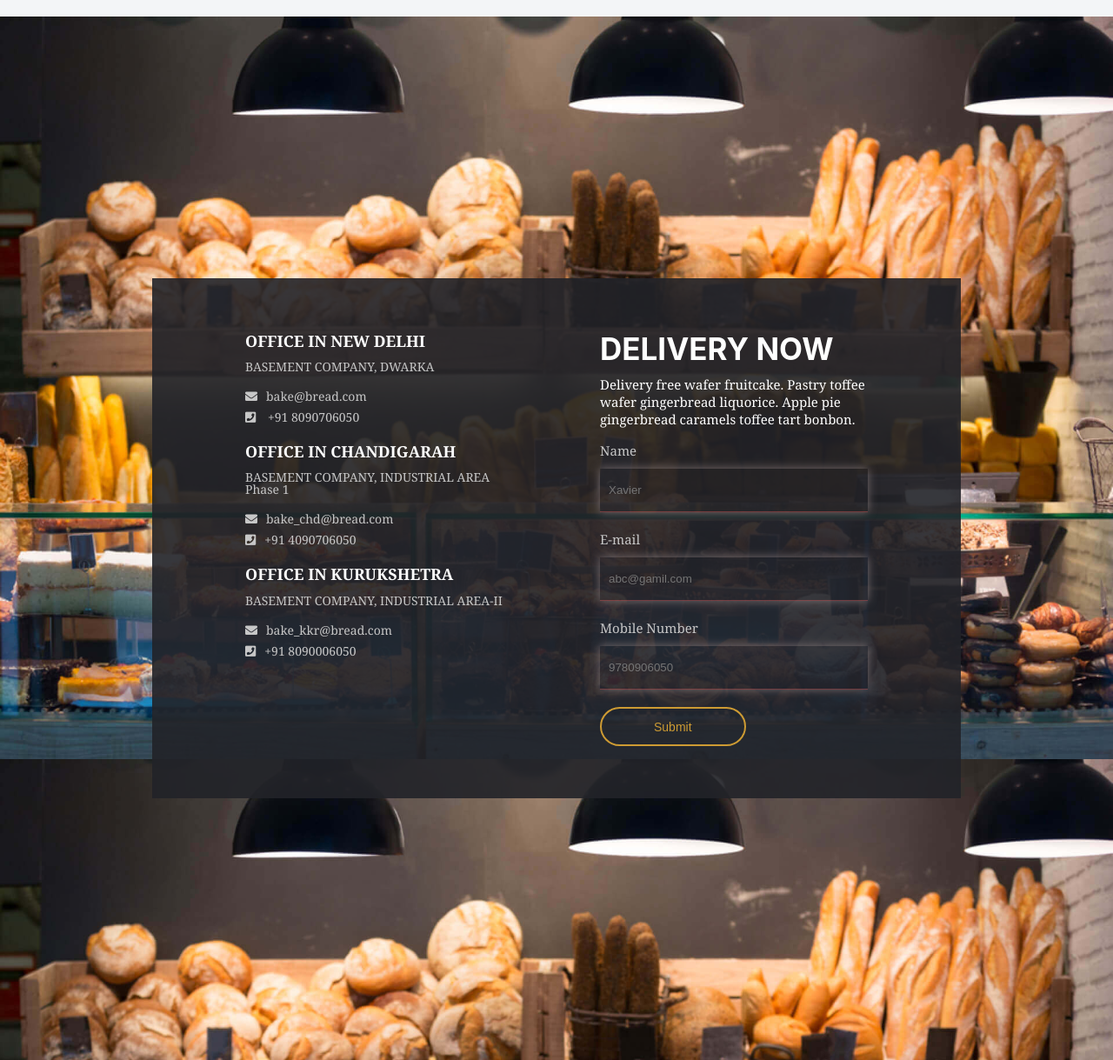
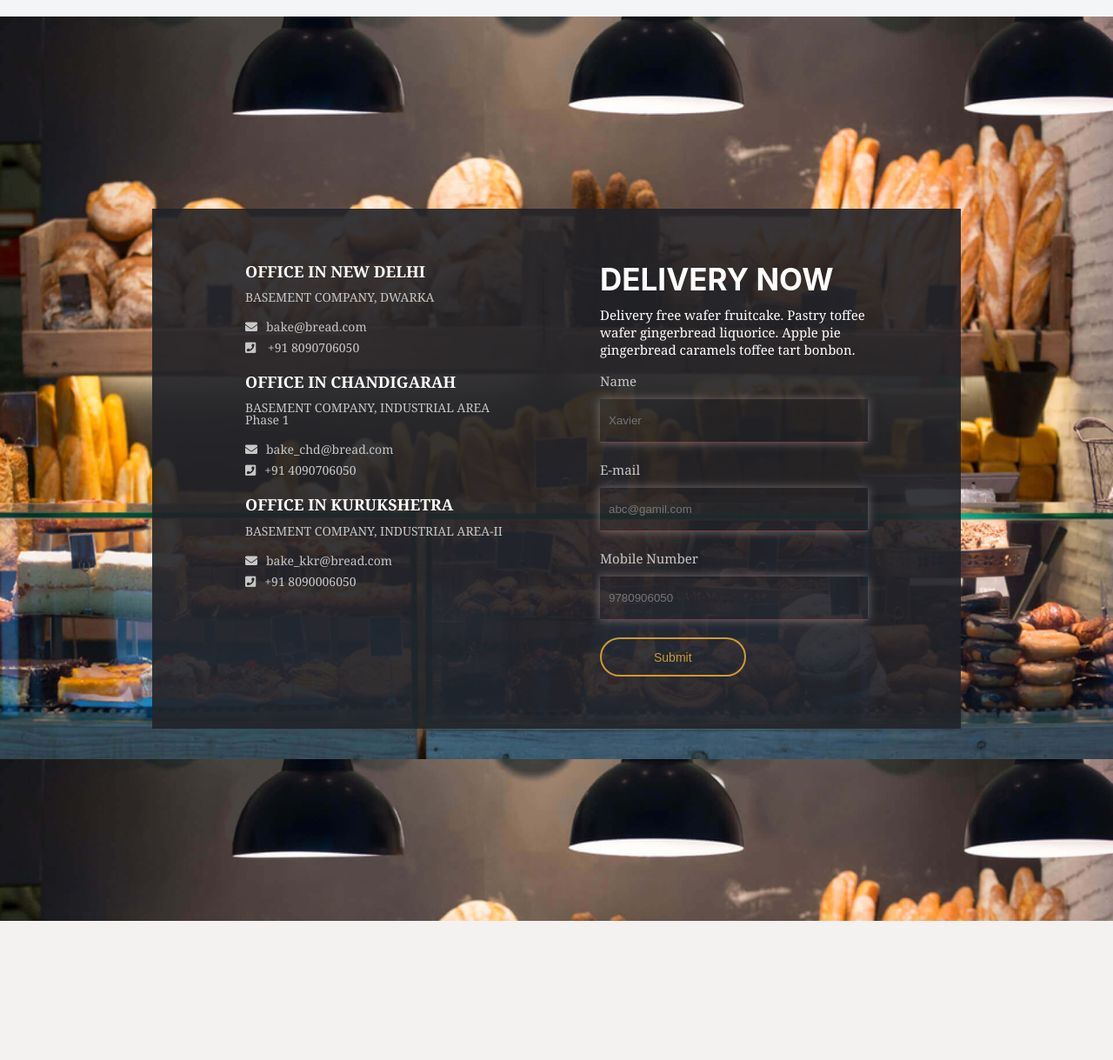
Before and after one commit to huehue26/foodipy, a PHP site: page / in a window 1280 px wide. Shown: the part 3715-4934 px from the top of the page at 87% size. After the commit the page ends 4774 px from the top, so only its background shows below. Run offline with PHP 8.4, Linux system fonts and the light colour scheme; some web fonts are replaced.

Commit message:
margin changed

```diff
--- a/css/main.css
+++ b/css/main.css
@@ -373,7 +373,7 @@ body {
     background-size:cover;
     background-position: center;
     background-repeat: no-repeat;
-    height: 150vh;
+    height: 130vh;
     width: 100vw;
     display: flex;
     flex-wrap: wrap;
@@ -488,6 +488,7 @@ body {
     box-shadow: none;
     border-radius: 30px;
     transition: all 0.4s ease;
+    cursor: pointer;
 }
 
 .order-right-h3:hover{
```
